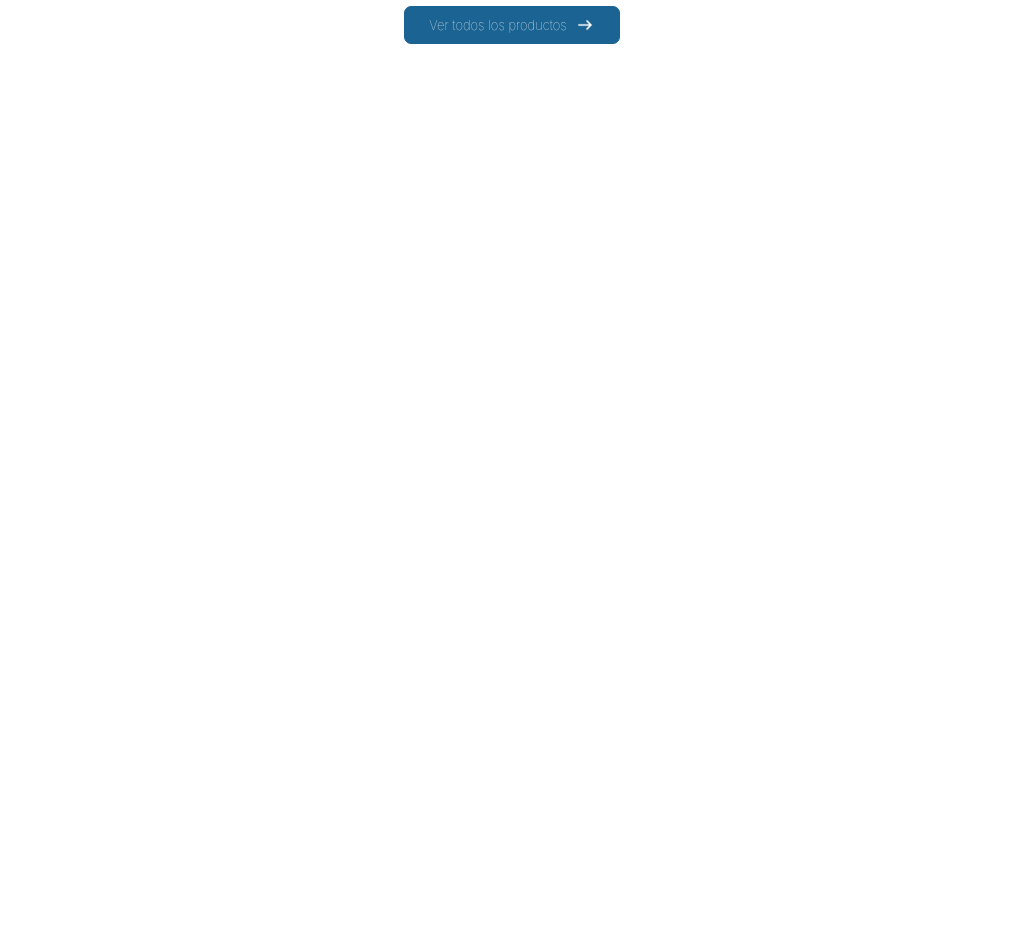
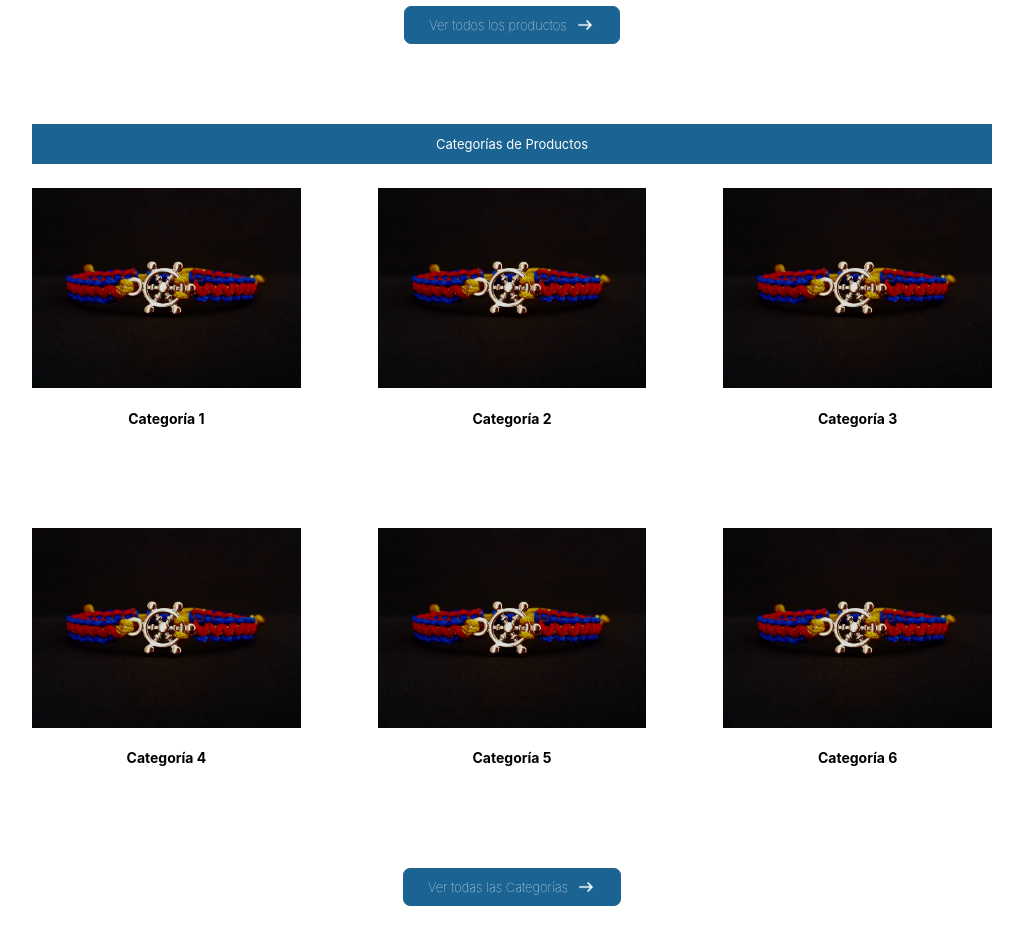
Before and after one commit to FazeElian/estilo-marinero, a React (Create React App) app: page /#/ in a window 1280 px wide. Shown: the part 1560-2498 px from the top of the page, without its empty margins (128-1151 px from the left). Before the commit the page ends 1636 px from the top, so only its background shows below. Built offline with nearby package versions, Linux system fonts and the light colour scheme.

Commit message:
Creation of Categories Section in Home View

```diff
--- /dev/null
+++ b/src/assets/css/components/ProductsCategoriesList.css
@@ -0,0 +1,103 @@
+.cont-products-categories{
+    display: flex;
+    width: 100%;
+    height: auto;
+    margin: 2rem 0 0;
+    flex-direction: column;
+}
+
+.cont-list-products-categories{
+    display: flex;
+    width: 100%;
+    height: auto;
+    justify-content: space-between;
+    flex-wrap: wrap;
+}
+
+.products-categorie{
+    display: flex;
+    width: 28%;
+    height: auto;
+    min-height: 250px;
+    min-width: 250px;
+    flex-direction: column;
+    margin: 0 0 3rem;
+}
+
+.products-categorie a{
+    display: flex;
+    width: 100%;
+    height: 100%;
+    flex-direction: column;
+    color: black;
+}
+
+.img-products-categorie{
+    display: flex;
+    width: 100%;
+    height: 85%;
+}
+
+    .img-products-categorie:hover{
+        transform: scale(1.05);
+        transition: .3s ease all;
+    }
+
+    .img-products-categorie img{
+        display: flex;
+        height: 100%;
+        width: 100%;
+    }
+
+.content-products-categorie{
+    display: flex;
+    min-height: 60px;
+    height: auto;
+    flex-direction: column;
+    justify-content: center;
+    align-items: center;
+}
+
+    .cont-products-categories h2{
+        font-size: 16px;
+        font-family: "Inter", sans-serif;
+    }
+
+/* Responsive 1440px */
+@media (max-width: 1440px){
+    .cont-list-products-categories{
+        gap: 2rem;
+        align-items: center;
+        margin: 0.5rem 0 0;
+    }
+
+    .cont-products-categories h2{
+        font-size: 14px;
+    }
+}
+
+/* Responsive 1024px */
+@media (max-width: 1024px){
+    .cont-products-categories h2{
+        font-size: 13px;
+    }
+}
+
+/* Responsive 887px */
+@media (max-width: 887px){
+    .cont-list-products-categories{
+        justify-content: space-around;
+    }
+
+    .products-categorie{
+        width: 35%;
+    }
+}
+
+/* Responsive 425px */
+@media (max-width: 425px){
+    .products-categorie{
+        min-width: 85%;
+        margin: 0;
+    }
+}
--- a/src/assets/css/views/HomeView.css
+++ b/src/assets/css/views/HomeView.css
@@ -93,6 +93,22 @@
             font-family: "Inter", sans-serif;
         }
 
+/* Title Categories */
+.cont-title-categories-home{
+    display: flex;
+    width: 100%;
+    height: auto;
+    padding: 12px 1rem 12px;
+    background-color: aqua;
+    align-items: center;
+    justify-content: center;
+    margin: 0 0 1.5rem;
+    font-size: 16px;
+    font-family: "Inter", sans-serif;
+    background-color: #1B6392;
+    color: white;
+}
+
 /* Responsive 1440px */
 @media (max-width: 1440px){
     .content-page{
@@ -122,6 +138,18 @@
     .cont-searcher{
         width: 35%;
         justify-content: flex-end;
+    }
+
+    .cont-title-categories-home{
+        font-size: 14px;
+    }
+}
+
+/* Responsive 1280px */
+@media (max-width: 1280px){
+    .cont-title-categories-home{
+        font-size: 13px;
+        margin: 0 0 1rem;
     }
 }
 
--- a/src/views/HomeView.jsx
+++ b/src/views/HomeView.jsx
@@ -5,6 +5,7 @@ import { Header } from "../components/Header";
 import "../assets/css/views/HomeView.css"; // Home View
 import "../assets/css/components/ProductCard.css"; // Product Card
 import "../assets/css/components/ProductsList.css"; // Products List
+import "../assets/css/components/ProductsCategoriesList.css"; // Products Categories List
 
 // useState, useEffect hooks
 import { useState, useEffect } from "react";
@@ -18,7 +19,13 @@ import homeProductsList from "../assets/js/HomeProductsList";
 // Images - Icons
     // Search Icon
     import SearchIcon from "../assets/img/icons/Search.png";
-import { SeeAllButton } from "../components/SeeAllButton";
+
+    // Se All Button
+    import { SeeAllButton } from "../components/SeeAllButton";
+
+    // Products Categories
+        // Example:
+        import ProductCategorieExampleImage from "../assets/img/products/productImage1.jpg";
 
 const HomeView = () => {
     const [ searchProduct, setSearchProduct ] = useState("");
@@ -51,6 +58,52 @@ const HomeView = () => {
     useEffect ( () => {
         showData()
     }, [])
+
+    // Products Categories
+    const productsCategories = [
+        {
+            id: 1,
+            name: "Categoría 1",
+            link: "/categorie-1",
+            imgSrc: ProductCategorieExampleImage,
+            imgAlt: "Categoría 1",
+        },
+        {
+            id: 2,
+            name: "Categoría 2",
+            link: "/categorie-2",
+            imgSrc: ProductCategorieExampleImage,
+            imgAlt: "Categoría 2",
+        },
+        {
+            id: 3,
+            name: "Categoría 3",
+            link: "/categorie-3",
+            imgSrc: ProductCategorieExampleImage,
+            imgAlt: "Categoría 3",
+        },
+        {
+            id: 4,
+            name: "Categoría 4",
+            link: "/categorie-4",
+            imgSrc: ProductCategorieExampleImage,
+            imgAlt: "Categoría 4",
+        },
+        {
+            id: 5,
+            name: "Categoría 5",
+            link: "/categorie-5",
+            imgSrc: ProductCategorieExampleImage,
+            imgAlt: "Categoría 5",
+        },
+        {
+            id: 6,
+            name: "Categoría 6",
+            link: "/categorie-6",
+            imgSrc: ProductCategorieExampleImage,
+            imgAlt: "Categoría 6",
+        }
+    ];
 
     return(
         <>
@@ -105,6 +158,34 @@ const HomeView = () => {
                 link="/products/"
                 text="Ver todos los productos"
             />
+
+            <div className="content-page">
+                <div className="cont-products-categories">
+                    <div className="cont-title-categories-home">
+                        Categorías de Productos
+                    </div>
+                    <div className="cont-list-products-categories">
+                        {productsCategories.map (productsCategorie => ((
+                            <div className="products-categorie" key={productsCategorie.id}>
+                                <Link to={productsCategorie.link}>
+                                    <div className="img-products-categorie">
+                                        <img src={productsCategorie.imgSrc} alt={productsCategorie.imgAlt} />
+                                    </div>
+                                    <div className="content-products-categorie">
+                                        <h2>{productsCategorie.name}</h2>
+                                    </div>
+                                </Link>
+                            </div>
+                        )))}
+                    </div>
+                </div>
+            </div>
+
+            {/* See All Categories Button Component */}
+            <SeeAllButton
+                link="/categories/"
+                text="Ver todas las Categorías"
+            />
         </>
     )
 }
```
